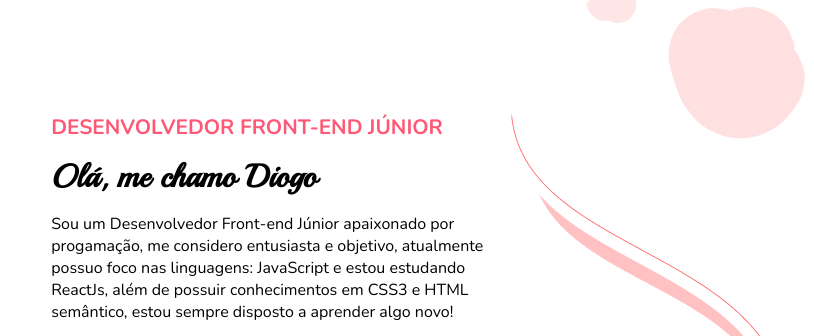
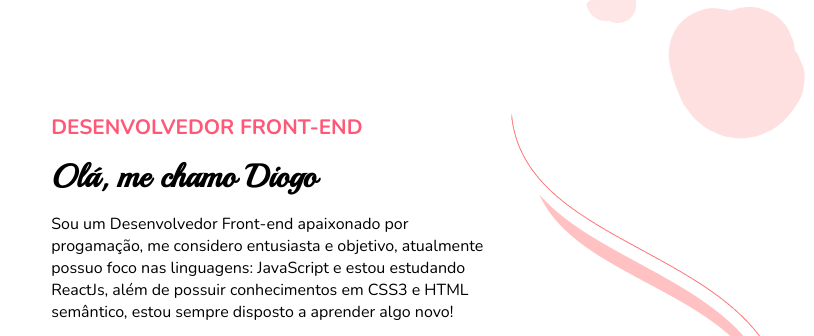
Before and after one commit to dihsp3/portifolio, a plain HTML site: page index.html in a window 1280 px wide. Shown: the part 73-409 px from the top of the page, 0-814 px from the left. Drawn offline with nearby package versions, Linux system fonts and the light colour scheme.

Commit message:
Update index.html

```diff
--- a/index.html
+++ b/index.html
@@ -21,9 +21,9 @@
     <main>
         <section class="info">
             <article class="sobre" id="sobre">
-                <h4>Desenvolvedor Front-end Júnior</h4>
+                <h4>Desenvolvedor Front-end </h4>
                 <h3>Olá, me chamo Diogo</h3>
-                <p>Sou um Desenvolvedor Front-end Júnior apaixonado por progamação, me considero entusiasta e objetivo, atualmente possuo foco nas linguagens: JavaScript e estou estudando ReactJs, além de possuir conhecimentos em CSS3 e HTML semântico, estou sempre disposto a aprender algo novo!</p>
+                <p>Sou um Desenvolvedor Front-end apaixonado por progamação, me considero entusiasta e objetivo, atualmente possuo foco nas linguagens: JavaScript e estou estudando ReactJs, além de possuir conhecimentos em CSS3 e HTML semântico, estou sempre disposto a aprender algo novo!</p>
                 <div class="botoes">
                     <button id="btn-1"><a href="https://github.com/dihsp3">Projetos</a></button>
                     <button id="btn-2"><a href="https://www.linkedin.com/in/diogo-severo-87840a1ba/">linkedin</a></button>
```
